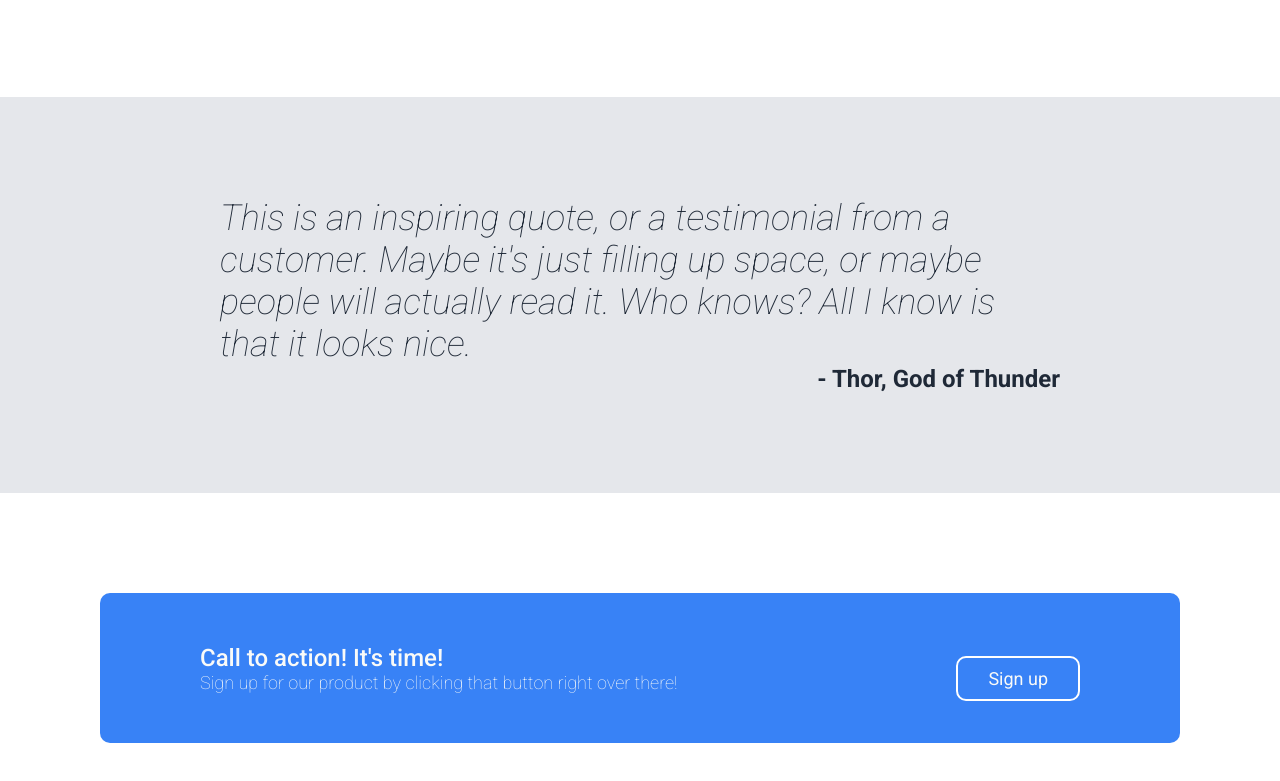
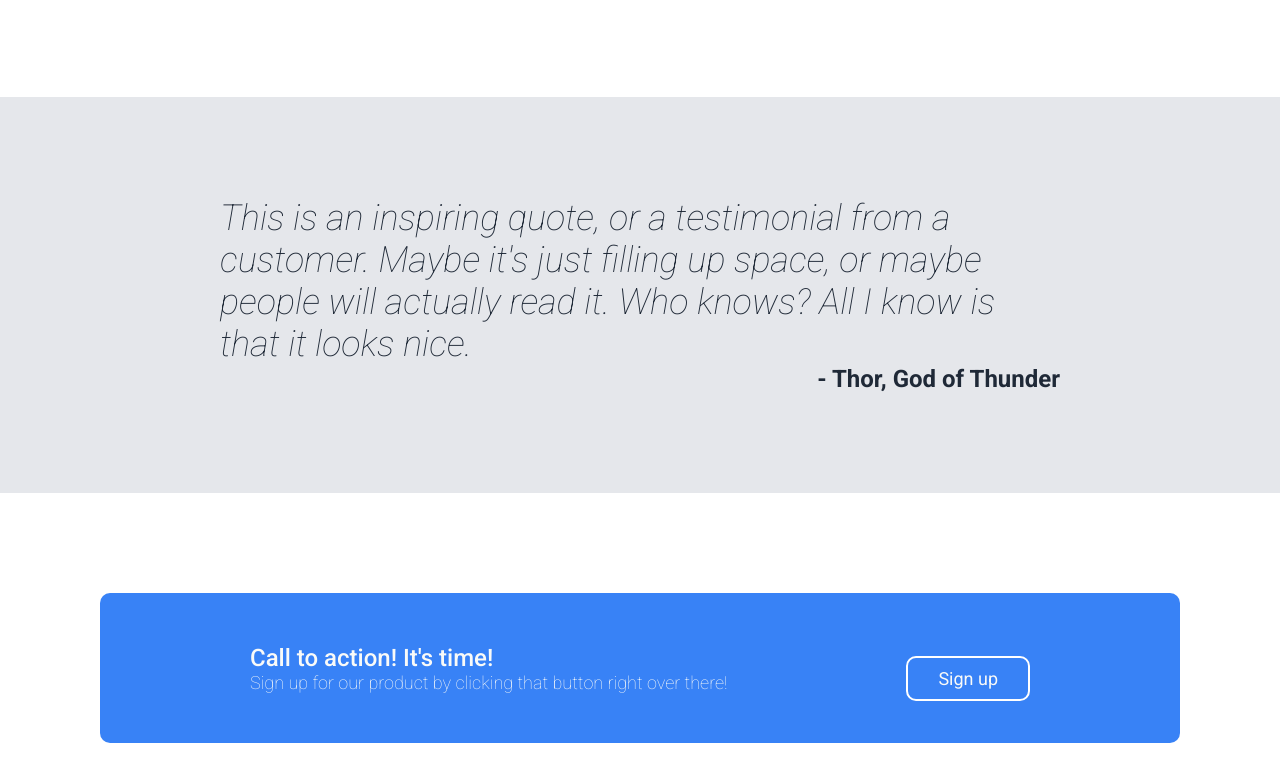
Before and after one commit to andersgul/foundations-landing-page, a plain HTML site: page index.html in a window 1280 px wide. Shown: the part 916-1697 px from the top of the page. Drawn offline with Linux system fonts and the light colour scheme.

Commit message:
Add 150px margin to cta content

```diff
--- a/style.css
+++ b/style.css
@@ -171,7 +171,7 @@ button {
 .cta-text {
     display: flex;
     flex-direction: column;
-    margin-left: 100px;
+    margin-left: 150px;
 }
 
 .cta-header {
@@ -186,5 +186,5 @@ button {
 
 button.cta-button {
     border: 2px solid #ffffff;
-    margin-right: 100px;
+    margin-right: 150px;
 }
```
